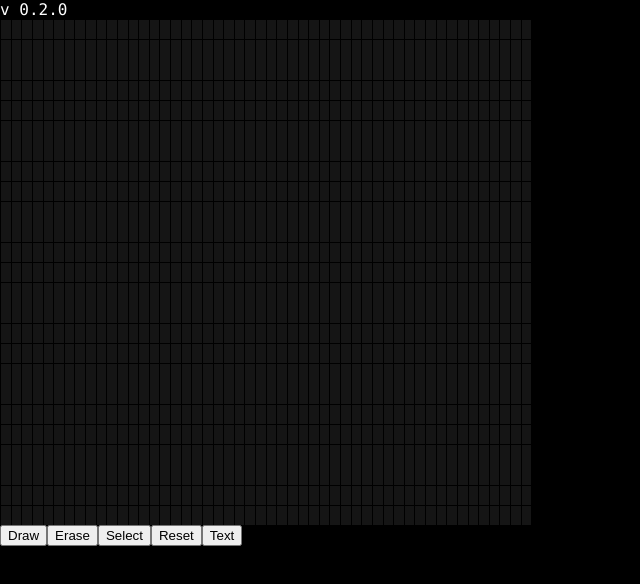
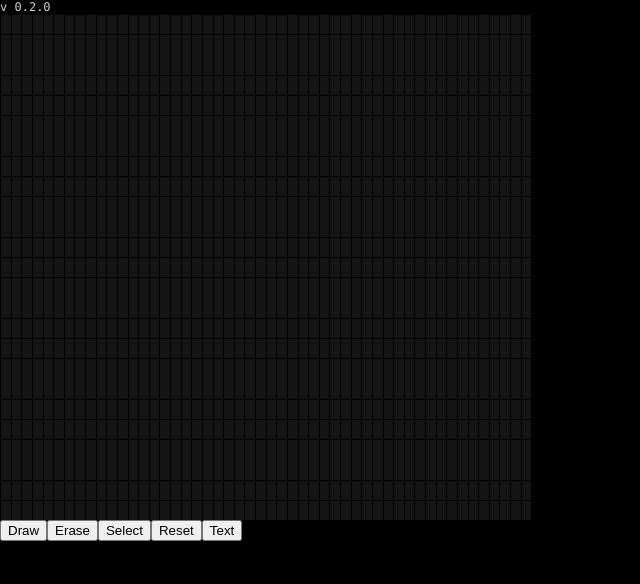
Before and after one commit to DavenportEmma/utf-box, a React (Create React App) app in the folder utf-box/: page / in a window 1280 px wide. Shown: the top 584 px of the page, without its empty margins (0-640 px from the left). Built offline with nearby package versions, Linux system fonts and the light colour scheme.

Commit message:
update version style

```diff
--- a/utf-box/src/component/App.css
+++ b/utf-box/src/component/App.css
@@ -1,3 +1,5 @@
+@import "../style.css";
+
 .App {
   text-align: center;
 }
@@ -38,5 +40,7 @@
 }
 
 .version-info {
-  color: white;
+  font-family: "Lucida Console", Monaco, monospace;
+  font-size: 12px;
+  color: var(--box-characters);
 }
```
